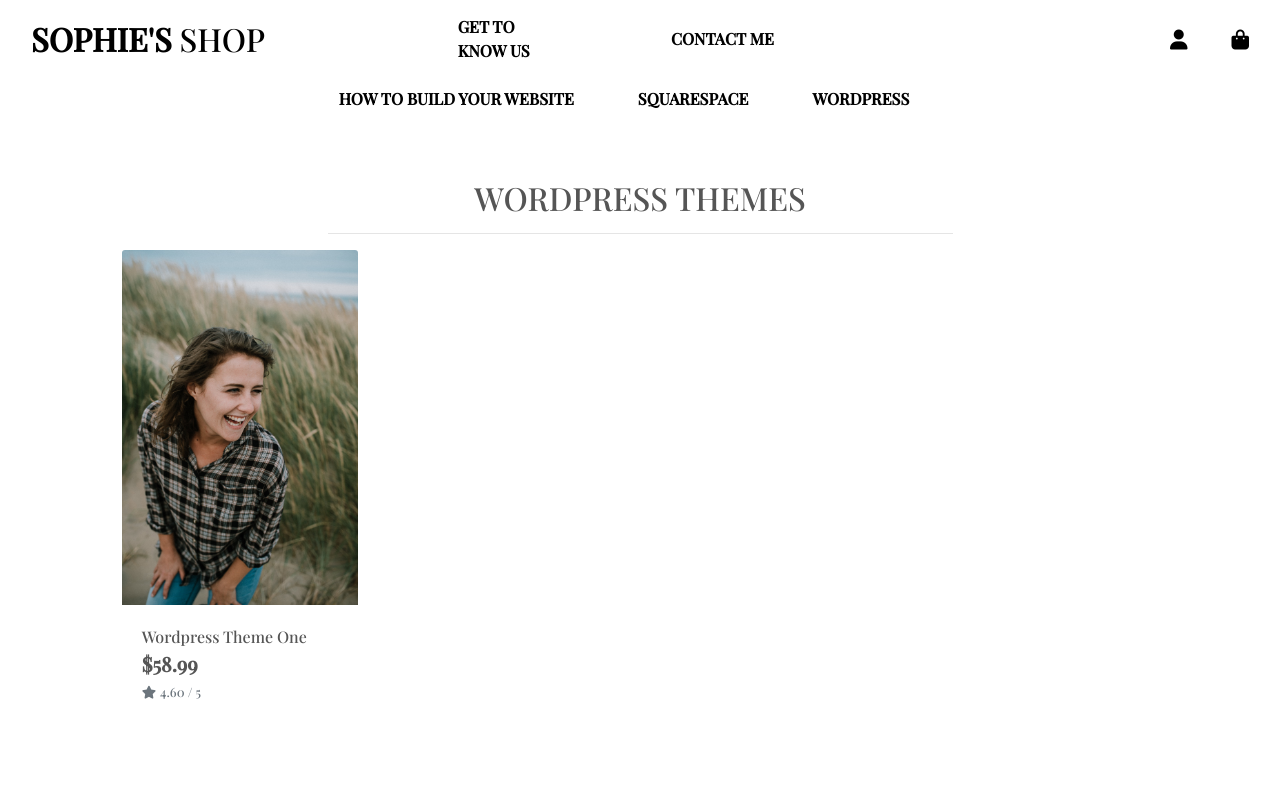
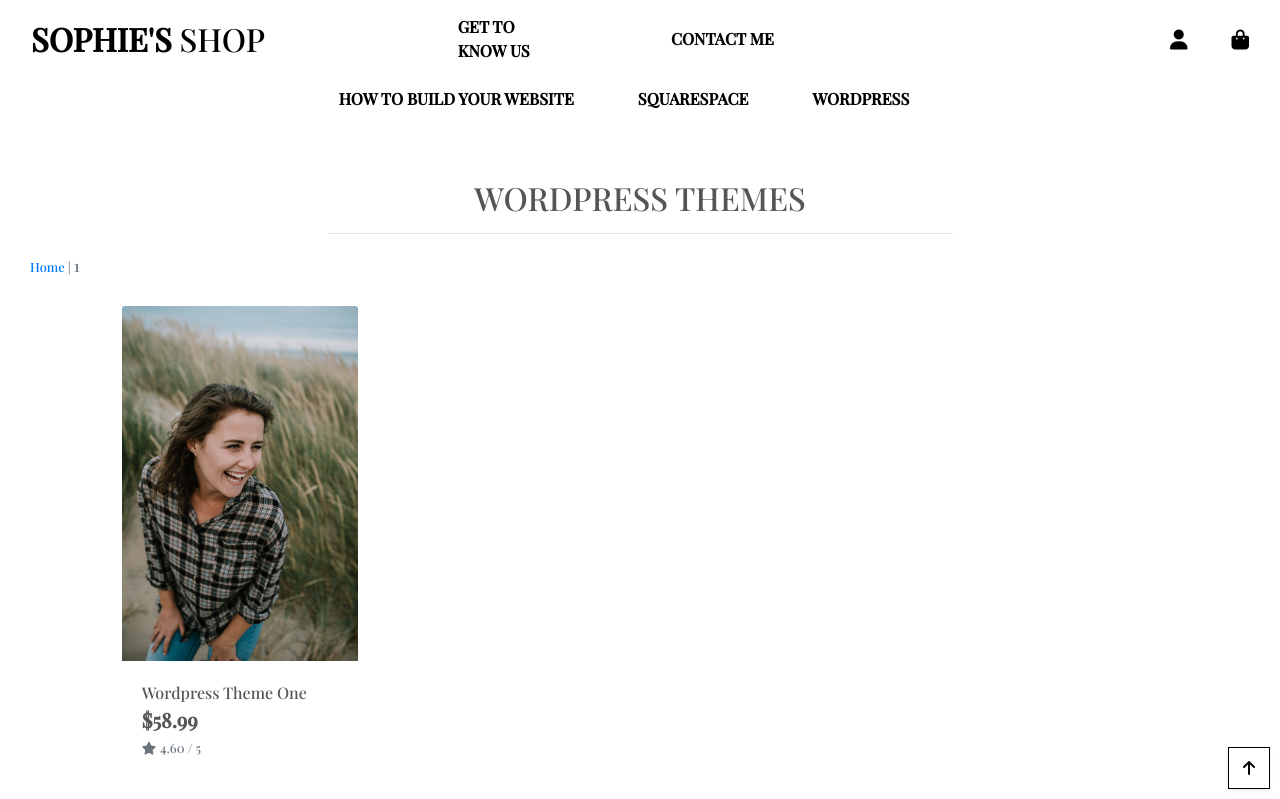
Before and after one commit to sw1ckham/sophie-shop, a Django app: page /products/wordpress_themes/ in a window 1280 px wide. Shown: the part 1-800 px from the top of the page. Run offline with Django 3.2, Linux system fonts and the light colour scheme; data comes from the database, SQL or seed files in the repository; some libraries are stand-ins or nearby versions.

Commit message:
Added back to top button

```diff
--- a/products/templates/products/wordpress_themes.html
+++ b/products/templates/products/wordpress_themes.html
@@ -17,6 +17,12 @@
                 <h2 class="logo-font">Wordpress Themes</h2>
                 <hr class="w-50 mb-1">
             </div>
+        </div>
+        <div class="col-12 col-md-6 order-md-first">
+            <p class="text-muted mt-3 text-center text-md-left">
+                <span class="small"><a href="{% url 'home' %}">Home</a> | </span>
+                {{ products|length }}
+            </p>
         </div>
         <div class="row">
             <div class="product-container col-10 offset-1">
@@ -76,4 +82,18 @@
             </div>
         </div>
     </div>
+    <div class="btt-button shadow-sm rounded-0 border border-black">
+        <a class="btt-link d-flex h-100">
+            <i class="fas fa-arrow-up text-black mx-auto my-auto"></i>
+        </a>
+    </div>
 {% endblock %}
+
+{% block postloadjs %}
+    {{ block.super }}
+    <script type="text/javascript">
+		$('.btt-link').click(function(e) {
+			window.scrollTo(0,0)
+		})
+	</script>
+{% endblock %}
--- a/static/css/base.css
+++ b/static/css/base.css
@@ -74,6 +74,20 @@ body {
 	z-index: -1;
 }
 
+/*------------------- scroll to top button */
+
+.btt-button {
+    height: 42px;
+    width: 42px;
+    position: fixed;
+    bottom: 10px;
+    right: 10px;
+}
+
+.btt-link {
+    cursor: pointer;
+}
+
 /* -------------------------------- Media Queries */
 
 /* Slightly larger container on xl screens */
```
Also changed, not shown: products/templates/products/squarespace_plugins.html (+20 -0 lines), products/templates/products/squarespace_templates.html (+20 -0 lines), products/templates/products/wordpress_templates.html (+20 -0 lines).
